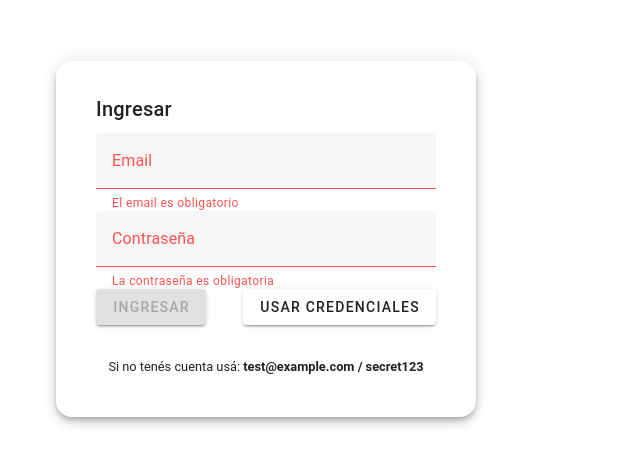
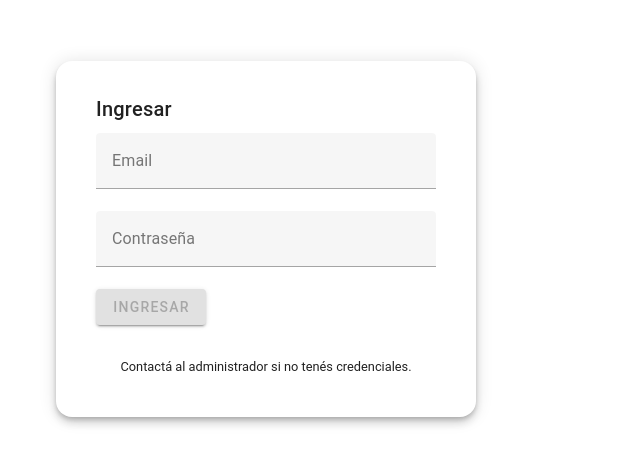
Before and after one commit to AntoBadami/IngWeb3-Practico, a Vue app in the folder TrabajosPracticos/practicos/: page /login in a window 1280 px wide. Shown: the part 161-626 px from the top of the page, without its empty margins (0-640 px from the left). Built offline with nearby package versions, Linux system fonts and the light colour scheme.

Commit message:
correccion de redireccion a pantalla principal

```diff
--- a/TrabajosPracticos/practicos/src/composables/useAuth.js
+++ b/TrabajosPracticos/practicos/src/composables/useAuth.js
@@ -10,18 +10,45 @@ const state = reactive({
   loading: false
 })
 
+/**
+ * Restaurar estado desde localStorage.
+ * Si el token no es válido según authService.validateToken => limpiar storage.
+ */
 function restore() {
-  const raw = localStorage.getItem(STATE_KEY)
-  if (!raw) return
   try {
+    const raw = localStorage.getItem(STATE_KEY)
+    if (!raw) {
+      console.debug('[auth] no hay estado en localStorage')
+      return
+    }
+
     const parsed = JSON.parse(raw)
-    if (parsed?.user && parsed?.token && authService.validateToken(parsed.token)) {
-      state.user = parsed.user
-      state.token = parsed.token
+    if (!parsed || !parsed.token) {
+      console.debug('[auth] formato inesperado en localStorage, limpiando')
+      localStorage.removeItem(STATE_KEY)
+      return
     }
-  } catch (e) {
-    // si el JSON está corrupto, limpiar
+
+    // Validar token con el servicio (mock)
+    const valid = authService.validateToken(parsed.token)
+    if (!valid) {
+      console.debug('[auth] token inválido según authService.validateToken, limpiando localStorage')
+      localStorage.removeItem(STATE_KEY)
+      // asegurarse de que state esté limpio
+      state.user = null
+      state.token = null
+      return
+    }
+
+    // Token válido: restaurar estado
+    state.user = parsed.user
+    state.token = parsed.token
+    console.debug('[auth] sesión restaurada desde localStorage:', state.user?.email ?? '(sin email)')
+  } catch (err) {
+    console.debug('[auth] error al parsear localStorage, limpiando:', err)
     localStorage.removeItem(STATE_KEY)
+    state.user = null
+    state.token = null
   }
 }
 
@@ -33,9 +60,11 @@ async function login(email, password) {
     state.token = res.token
     localStorage.setItem(STATE_KEY, JSON.stringify({ user: state.user, token: state.token }))
     state.loading = false
+    console.debug('[auth] login OK:', state.user.email)
     return state.user
   } catch (e) {
     state.loading = false
+    console.debug('[auth] login FAILED:', e?.message ?? e)
     throw e
   }
 }
@@ -44,6 +73,7 @@ function logout() {
   state.user = null
   state.token = null
   localStorage.removeItem(STATE_KEY)
+  console.debug('[auth] logout: estado limpio')
 }
 
 const isAuthenticated = computed(() => !!state.user && !!state.token)
--- a/TrabajosPracticos/practicos/src/router/index.js
+++ b/TrabajosPracticos/practicos/src/router/index.js
@@ -1,11 +1,11 @@
 
 import { createRouter, createWebHistory } from 'vue-router'
-import Home from '../views/Home.vue'
+import ProductList from '../components/ProductList.vue'
 import Login from '../views/Login.vue'
 import { useAuth } from '../composables/useAuth'
 
 const routes = [
-  { path: '/', name: 'Home', component: Home, meta: { requiresAuth: true } },
+  { path: '/', name: 'Productos', component: ProductList, meta: { requiresAuth: true } },
   { path: '/login', name: 'Login', component: Login }
 ]
 
@@ -14,6 +14,7 @@ const router = createRouter({
   routes
 })
 
+// restaura auth y redirige según estado
 router.beforeEach((to, from) => {
   const { isAuthenticated, restore } = useAuth()
   restore() // restaura estado desde localStorage
--- a/TrabajosPracticos/practicos/src/views/Login.vue
+++ b/TrabajosPracticos/practicos/src/views/Login.vue
@@ -1,4 +1,3 @@
-
 <template>
   <v-container class="fill-height d-flex align-center justify-center">
     <v-row>
@@ -45,15 +44,12 @@
                   Ingresar
                 </v-btn>
 
-                <v-btn text small @click="fillTestCredentials" aria-label="Rellenar credenciales">
-                  Usar credenciales
-                </v-btn>
               </div>
             </form>
           </v-card-text>
 
           <v-card-actions class="justify-center">
-            <small class="text-muted">Si no tenés cuenta usá: <strong>test@example.com / secret123</strong></small>
+            <small class="text-muted">Contactá al administrador si no tenés credenciales.</small>
           </v-card-actions>
         </v-card>
       </v-col>
@@ -62,7 +58,7 @@
 </template>
 
 <script setup>
-import { ref, computed } from 'vue'
+import { ref, computed, watch } from 'vue'
 import { useRouter, useRoute } from 'vue-router'
 import { useAuth } from '../composables/useAuth'
 
@@ -74,42 +70,62 @@ const email = ref('')
 const password = ref('')
 const submitError = ref('')
 
-const emailError = computed(() => {
+// Nuevo flag: solo mostrar validaciones después de intentar enviar
+const attempted = ref(false)
+
+const emailValidationMessage = () => {
   if (!email.value) return 'El email es obligatorio'
-  // validación simple de email
   const re = /^[^\s@]+@[^\s@]+\.[^\s@]+$/
   if (!re.test(email.value)) return 'Formato de email inválido'
   return ''
+}
+
+const passwordValidationMessage = () => {
+  if (!password.value) return 'La contraseña es obligatoria'
+  if (password.value.length < 6) return 'La contraseña debe tener al menos 6 caracteres'
+  return ''
+}
+
+//devolver mensaje si ya se intentó enviar el formulario
+const emailError = computed(() => {
+  if (!attempted.value) return ''
+  return emailValidationMessage()
 })
 
 const passwordError = computed(() => {
-  if (!password.value) return 'La contraseña es obligatoria'
-  if (password.value.length < 6) return 'La contraseña debe tener al menos 6 caracteres'
-  return ''
+  if (!attempted.value) return ''
+  return passwordValidationMessage()
 })
 
-const formIsValid = computed(() => !emailError.value && !passwordError.value)
+const formIsValid = computed(() => {
+  return !emailValidationMessage() && !passwordValidationMessage()
+})
+
+// limpiar mensaje de error de submit cuando usuario edita campos
+watch([email, password], () => {
+  if (submitError.value) submitError.value = ''
+})
 
 async function onSubmit() {
+  attempted.value = true
   submitError.value = ''
-  if (!formIsValid.value) return
+
+  if (!formIsValid.value) {
+    return
+  }
+
   try {
     await auth.login(email.value.trim(), password.value)
-    // redirigir al destino original si existe
+    // redirigir a la página de productos
     const redirect = route.query.redirect || '/'
     router.replace(redirect)
   } catch (e) {
-    // mostrar mensaje legible
+    // mostrar error
     submitError.value = e?.message || 'Error al autenticarse'
   }
-}
-
-function fillTestCredentials() {
-  email.value = 'juan@gmail.com'
-  password.value = '12345678'
 }
 </script>
 
 <style scoped>
-.v-card { border-radius: 1.25rem; } /* radius 2xl feel */
+.v-card { border-radius: 1.25rem; }
 </style>
```
